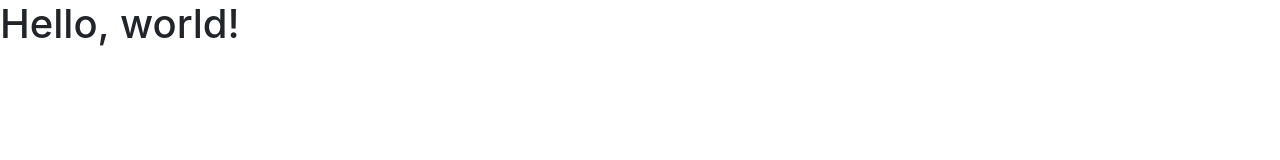
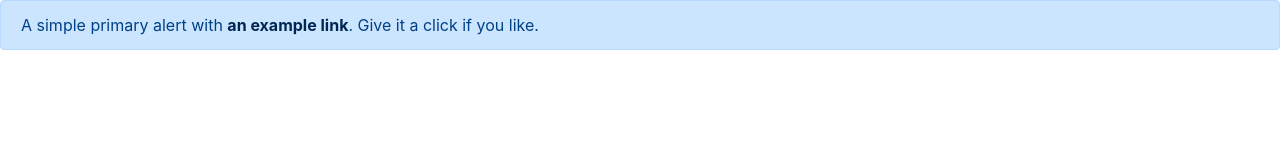
Before and after one commit to the1diegodiaz/the1diegodiaz.github.io, a plain HTML site: page index.html in a window 1280 px wide. Drawn offline with nearby package versions, Linux system fonts and the light colour scheme.

Commit message:
Figuring this out

```diff
--- a/index.html
+++ b/index.html
@@ -20,7 +20,8 @@
   </head>
 
   <body>
-    <h1>Hello, world!</h1>
+  <div class="alert alert-primary" role="alert">
+    A simple primary alert with <a href="#" class="alert-link">an example link</a>. Give it a click if you like.
 
     <!-- Optional JavaScript -->
     <!-- jQuery first, then Popper.js, then Bootstrap JS -->
--- a/styles.css
+++ b/styles.css
@@ -0,0 +1,3 @@
+.alert {
+  background-color: black;
+}
```
